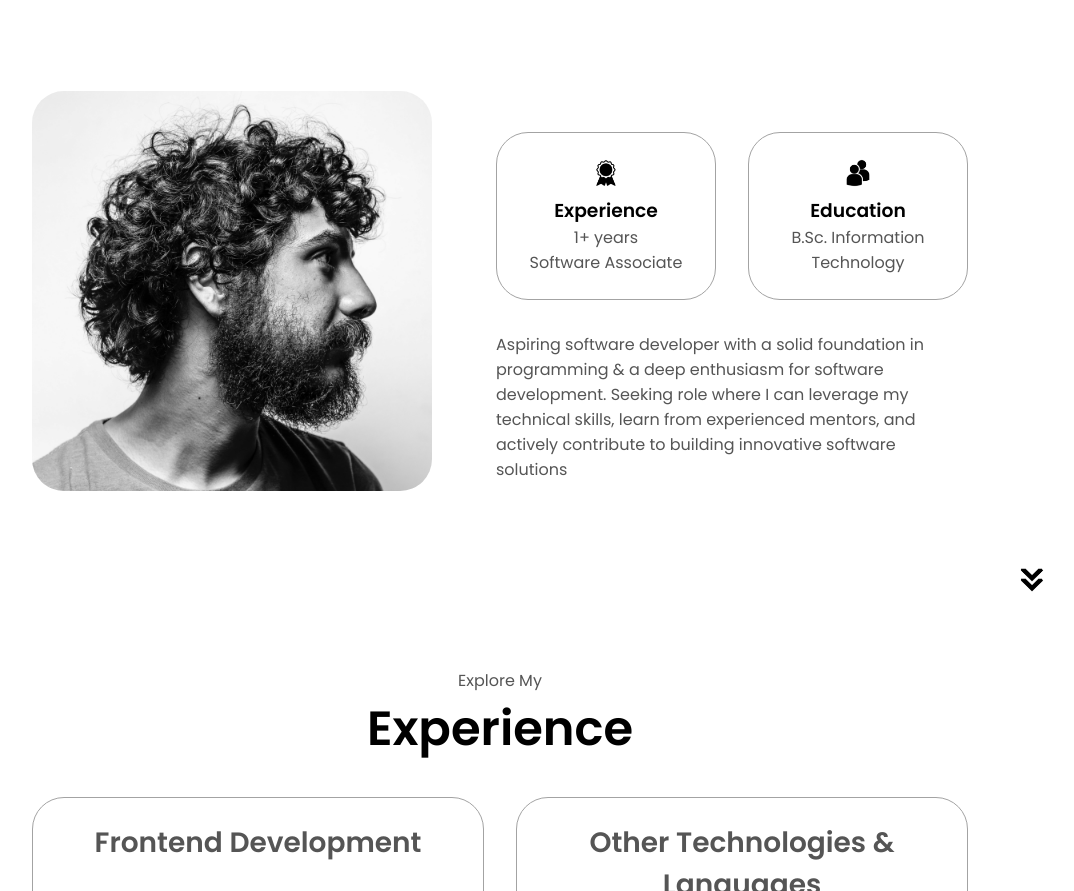
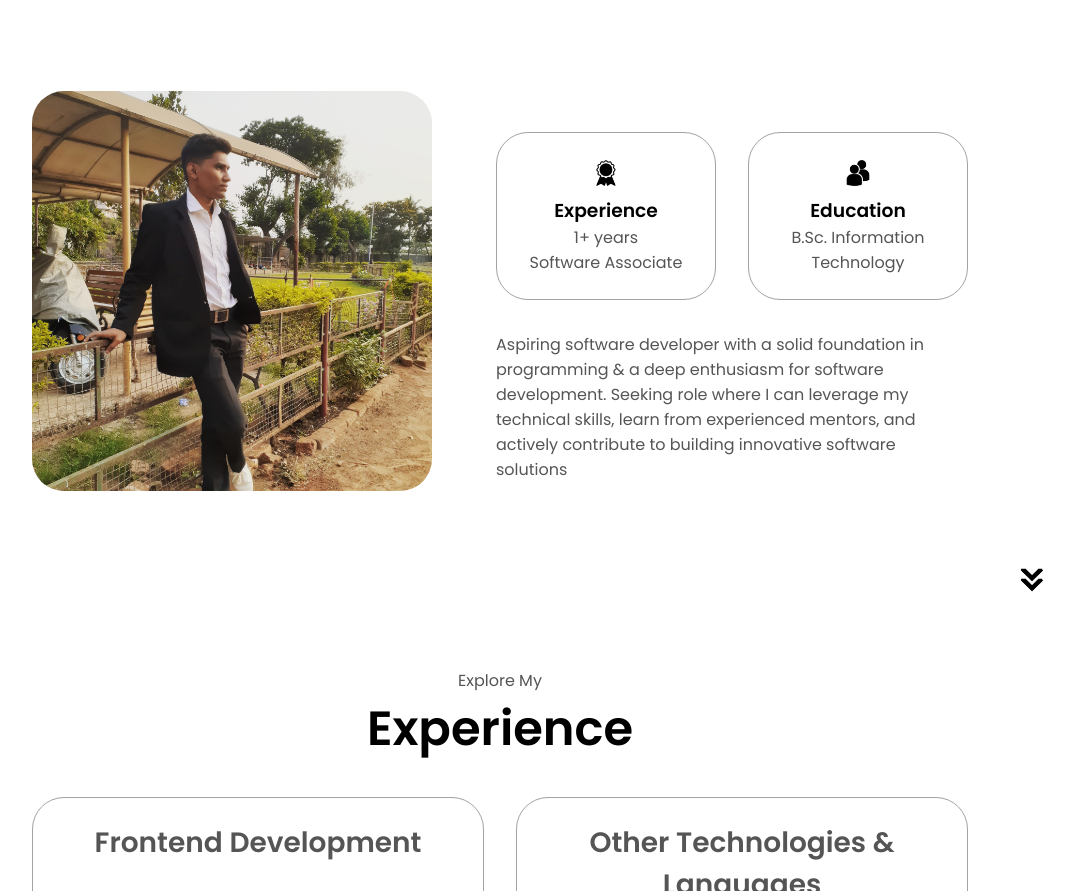
Before and after one commit to vaibhavposture/My_Portfolio_Website, a plain HTML site: page Code/index.html in a window 1280 px wide. Shown: the part 1040-1931 px from the top of the page, without its empty margins (140-1214 px from the left). Drawn offline with Linux system fonts and the light colour scheme.

Commit message:
Pictures Edit

```diff
--- a/Code/index.html
+++ b/Code/index.html
@@ -61,7 +61,7 @@
         <h1 class="title">About Me</h1>
         <div class="section_container">
             <div class="section_pic_container">
-                <img class="about_pic" src="../assets/about-pic.png" alt="Profile Picture"/>
+                <img class="about_pic" src="../assets/Vaibhav-about-pic.jpg" alt="Profile Picture"/>
             </div>
             <div class="about_details_container">
                 <div class="about_containers">
```
Also changed, not shown: assets/Vaibhav-about-pic.jpg (added), assets/profile-pic (1).png (added), assets/profile-pic (2).png (added), assets/profile-pic-2.png (deleted), assets/profile-pic.png.
